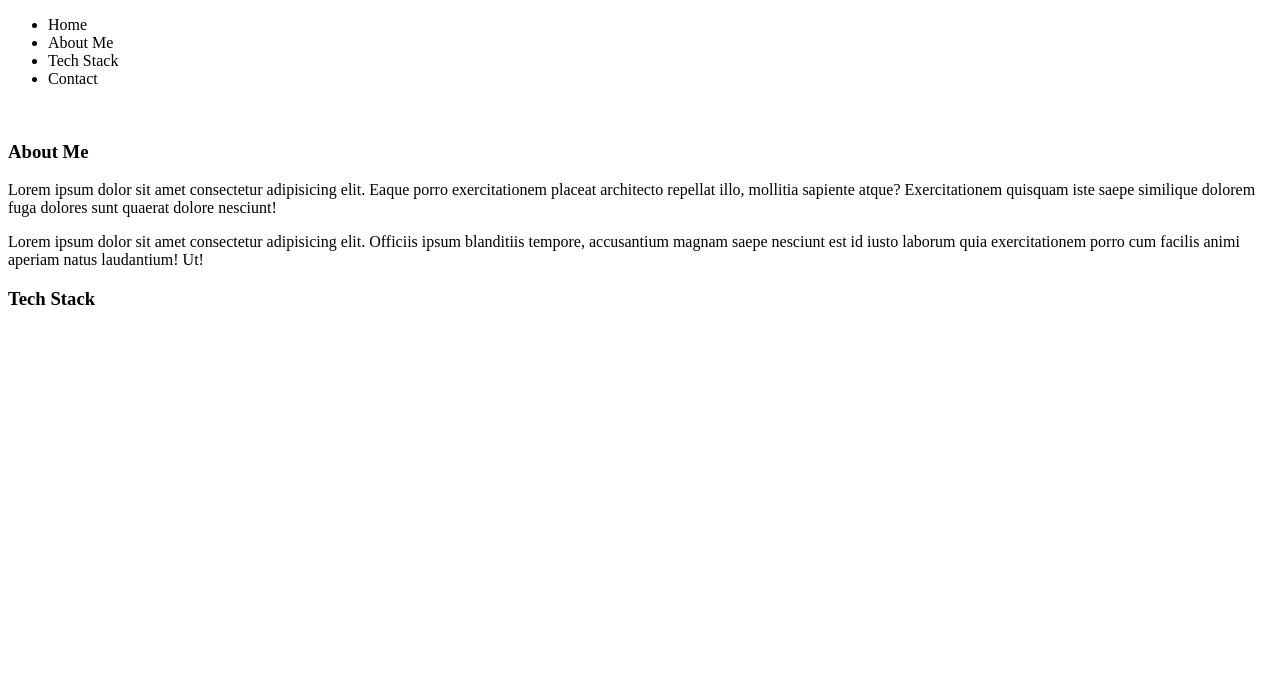
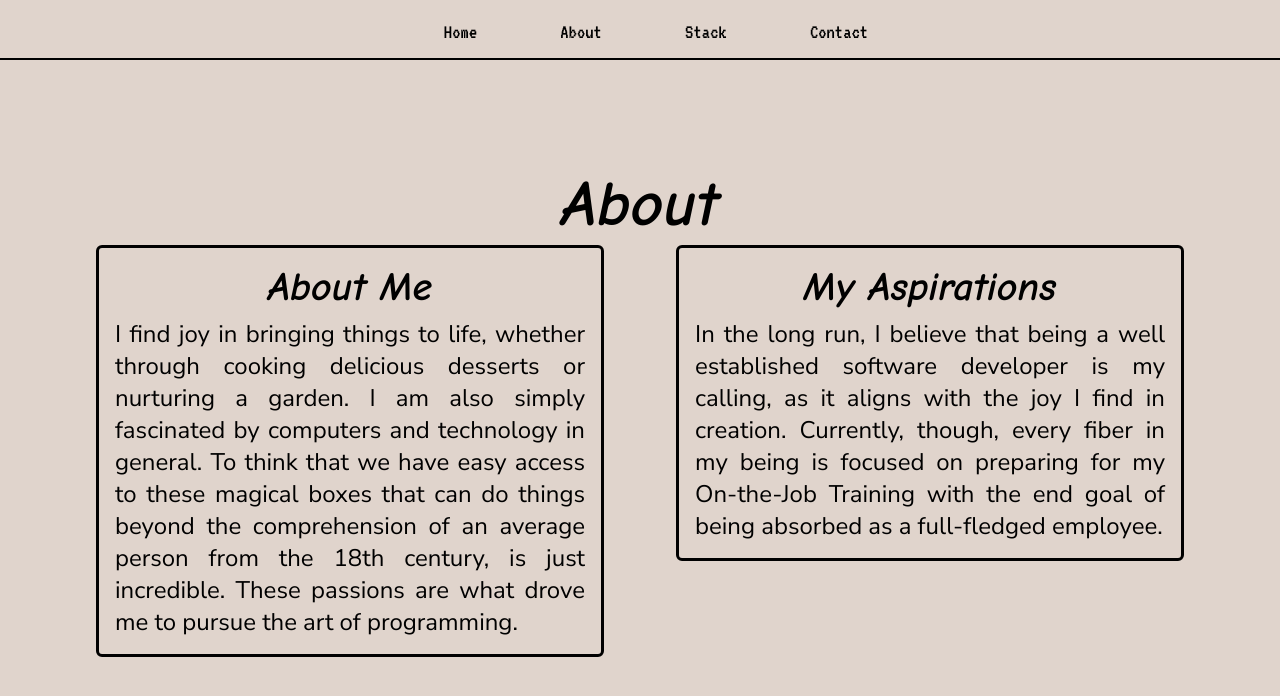
Before and after one commit to do-thy/portfolio, a plain HTML site: page about.html in a window 1280 px wide. Drawn offline with nearby package versions, Linux system fonts and the light colour scheme.

Commit message:
Comment index footer Add initial about.html content Change nav bar font

```diff
--- a/about.html
+++ b/about.html
@@ -3,23 +3,45 @@
 <head>
   <meta charset="UTF-8">
   <meta name="viewport" content="width=device-width, initial-scale=1.0">
+  <link rel="stylesheet" href="portfolio.css"/>
   <title>Kurt Cyrus Silvino</title>
+  <link rel="preconnect" href="https://fonts.googleapis.com">
+  <link rel="preconnect" href="https://fonts.gstatic.com" crossorigin>
+  <link rel="stylesheet" href="https://fonts.googleapis.com/css2?family=Comic+Neue:ital,wght@0,300;0,400;0,700;1,300;1,400;1,700&family=Nunito+Sans:ital,opsz,wght@0,6..12,200..1000;1,6..12,200..1000&family=VT323&display=swap">
+  <link href="https://cdn.jsdelivr.net/npm/bootstrap@5.3.3/dist/css/bootstrap.min.css" rel="stylesheet" integrity="sha384-QWTKZyjpPEjISv5WaRU9OFeRpok6YctnYmDr5pNlyT2bRjXh0JMhjY6hW+ALEwIH" crossorigin="anonymous">
 </head>
+<nav>
+  <div class="nav-bar" id="about-me-nav-bar">
+    <ul>
+      <li><a href="index.html">Home</a></li>
+      <li><a href="about.html">About</a></li>
+      <li><a href="stack.html">Stack</a></li>
+      <li><a href="contact.html">Contact</a></li>
+    </ul>
+  </div>
+</nav>
 <body>
-  <nav>
-    <ul>
-      <li>Home</li>
-      <li>About Me</li>
-      <li>Tech Stack</li>
-      <li>Contact</li>
-    </ul>
-  </nav>
-  <div>
-    <img>
-    <h3>About Me</h3>
-    <p>Lorem ipsum dolor sit amet consectetur adipisicing elit. Eaque porro exercitationem placeat architecto repellat illo, mollitia sapiente atque? Exercitationem quisquam iste saepe similique dolorem fuga dolores sunt quaerat dolore nesciunt!</p>
-    <p>Lorem ipsum dolor sit amet consectetur adipisicing elit. Officiis ipsum blanditiis tempore, accusantium magnam saepe nesciunt est id iusto laborum quia exercitationem porro cum facilis animi aperiam natus laudantium! Ut!</p>
-    <h3>Tech Stack</h3>
+  <div class="container-fluid about_body">
+    <h1 class="h1_style mt-5 mb-1">About</h1>
+    <div class="row mx-5"> <!-- grid container for cards -->
+      <div class="col-lg">
+        <div class="card mx-4 mb-4" id="about_card">
+          <div class="card-body">
+            <h2 class="card-title">About Me</h2>
+            <p class="card-text">I find joy in bringing things to life, whether through cooking delicious desserts or nurturing a garden. I am also simply fascinated by computers and technology in general. To think that we have easy access to these magical boxes that can do things beyond the comprehension of an average person from the 18th century, is just incredible. These passions are what drove me to pursue the art of programming.</p>
+          </div>
+        </div>
+      </div>
+      <div class="col-lg">
+        <div class="card mx-4 mb-4" id="about_card">
+          <div class="card-body">
+            <h2 class="card-title">My Aspirations</h2>
+            <p class="card-text">In the long run, I believe that being a well established software developer is my calling, as it aligns with the joy I find in creation. Currently, though, every fiber in my being is focused on preparing for my On-the-Job Training with the end goal of being absorbed as a full-fledged employee.</p>
+          </div>
+        </div>
+      </div>
+    </div>
   </div>
+  <script src="https://cdn.jsdelivr.net/npm/bootstrap@5.3.3/dist/js/bootstrap.bundle.min.js"></script>
 </body>
 </html>
--- a/portfolio.css
+++ b/portfolio.css
@@ -1,10 +1,11 @@
+/* styling for index.html */
 body {
   background-color: #DFCAA0;
   margin: 0;
   padding: 0;
 }
 
-/* Navigation bar style and position */
+/* navigation bar style and position */
 .nav-bar {
   align-items: center;
   background-color: #DFCAA0;
@@ -14,39 +15,41 @@ body {
   justify-content: center; /* aligns content on the main axis, DEFAULT VALUE - can be truncated */
   padding: 0 2em;
   width: 100vw;
+
+  top: 0;
+  position: fixed;
 }
-  /* Remove hyperlink design on nav-bar */
+  /* remove hyperlink design on nav-bar */
   .nav-bar a {
     color: black;
     text-decoration: none;
   }
-  /* Flex display enables the transition */
+  /* flex display enables the transition */
   .nav-bar ul {
     display: flex;
     list-style: none;
   }
-  /* Navigation bar text styling and position */
+  /* navigation bar text styling and position */
   .nav-bar li {
     display: flex;
-    font: normal 1.2em "Inconsolata"; /* SH: font-style, font-size, font-family */
+    font: normal 1.3em "VT323"; /* SH: font-style, font-size, font-family */
     list-style-type: none;
     overflow: hidden;
     padding: 1em 2em 0em 2em;
     transition: transform 0.7s;
   }
-    /* Navigation bar text hover transition */
+    /* navigation bar text hover transition */
     .nav-bar li:hover {
       font-weight: bold;
       transform: translateY(-3px);
     }
 
-
-/* Main content divider */
+/* main content divider */
 .body-divider {
   background-color: #DFCAA0;
   align-items: center;
   display: flex;
-  height: 88vh;
+  height: 100vh;
   justify-content: space-evenly;
 }
 
@@ -58,7 +61,7 @@ body {
   flex-grow: 2;
   justify-content: center;
 }
-  /* Main content text styling */
+  /* main content text styling */
   .index-body-text h1 {
     font: italic bold 1em "Comic Neue";
     font-size: 5vmax;
@@ -74,13 +77,14 @@ body {
   }
   .index-body-text span {
     color: #FFFFFF;
+    text-shadow: 2px 2px 0 #000000;
   }
 
 .self-portrait-div{
   flex-grow: 1;
   flex-basis: 40%;
   display: flex;
-justify-content: center;
+  justify-content: center;
 }
   #self-portrait {
     border: 3px solid;
@@ -91,16 +95,17 @@ justify-content: center;
     object-fit: cover;
   }
 
-.pseudo-footer{
+/* .pseudo-footer{
   background-color: #DFCAA0;
   display: flex;
   flex-direction: column;
   align-items: center;
-}
+} */
 #scroll-down-text {
-  font: normal 1.1em "Inconsolata";
+  font: normal 1.3em "VT323";
 }
 
+/*
 .down-arrow {
   animation-direction: alternate;
   animation-duration: 0.6s;
@@ -112,12 +117,51 @@ justify-content: center;
   height: 0;
   width: 0;
 }
-  /* Down arrow animation */
+  /* down arrow animation
   @keyframes bouncingArrow {
     to{transform: translateY(6px);}
   }
+*/
 
-/* Media query for tablet size and below */
+/* styling for about.html */
+.about_body {
+  background-color: #E0D4CC;
+  display: flex;
+  flex-direction: column;
+  height: 100vh;
+  justify-content: center;
+}
+
+/* header index based styling for pages other than index */
+.h1_style {
+  color: #000000;
+  font: italic bold 1em "Comic Neue";
+  font-size: 5vmax;
+  text-align: center;
+}
+
+#about_card {
+  background-color: #E0D4CC;
+  border: 3px solid #000000;
+}
+  #about_card h2 {
+    color: #000000;
+    font: italic bold 5vmin "Comic Neue";
+    text-align: center;
+  }
+  #about_card p {
+    color: #000000;
+    font: normal 3vmin "Nunito Sans";
+    margin-top: 5px;
+    text-align: justify;
+  }
+
+#about-me-nav-bar {
+  background-color: #E0D4CC;
+}
+
+
+/* media query for tablet size and below */
 @media (max-width: 768px) {
   .body-divider {
     flex-direction: column;
@@ -126,7 +170,7 @@ justify-content: center;
     order: 2;
   }
   .self-portrait-div {
-    margin-top: 5rem;
+    margin-top: 10rem;
     order: 1;
   }
   .nav-bar li {
```
Also changed, not shown: index.html (+3 -3 lines).
